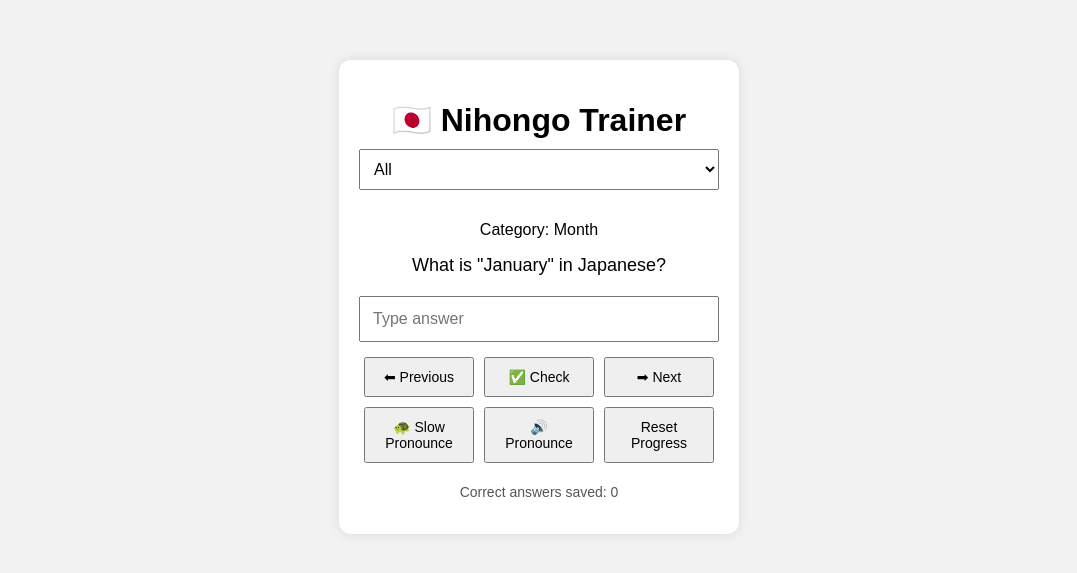
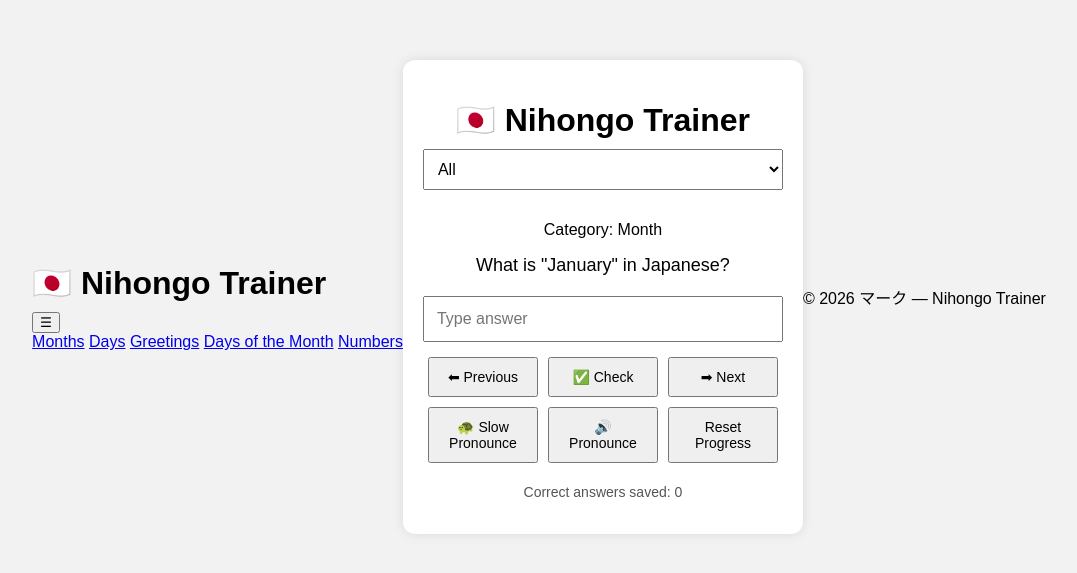
Before and after one commit to marksantiago1/nihongo, a plain HTML site: page index.html in a window 1280 px wide. Shown: the part 103-676 px from the top of the page, without its empty margins (101-1178 px from the left). Drawn offline with Linux system fonts and the light colour scheme.

Commit message:
Update index.html

```diff
--- a/index.html
+++ b/index.html
@@ -8,6 +8,20 @@
 </head>
 <body>
 
+<header>
+    <div class="header-content">
+        <h1>🇯🇵 Nihongo Trainer</h1>
+        <button class="hamburger" onclick="toggleMenu()">☰</button>
+        <nav id="nav-menu">
+            <a href="months.html">Months</a>
+            <a href="days.html">Days</a>
+            <a href="greetings.html">Greetings</a>
+            <a href="daysofmonth.html">Days of the Month</a>
+            <a href="numbers.html">Numbers</a>
+        </nav>
+    </div>
+</header>
+
 <div class="app">
     <h1>🇯🇵 Nihongo Trainer</h1>
 
@@ -16,6 +30,8 @@
         <option value="Month">Months</option>
         <option value="Day">Days</option>
         <option value="Greeting">Greetings</option>
+        <option value="DayOfMonth">Days of the Month</option>
+        <option value="Number">Numbers 1-1000</option>
     </select>
 
     <div class="card">
@@ -31,9 +47,7 @@
             <button onclick="playSlowPronunciation()">🐢 Slow Pronounce</button>
             <button onclick="playPronunciation()">🔊 Pronounce</button>
             <button onclick="resetProgress()">Reset Progress</button>
-
         </div>
-
 
         <p id="result"></p>
         <p id="correctAnswer"></p>
@@ -42,5 +56,9 @@
 </div>
 
 <script src="script.js"></script>
+
+<footer>
+    <p>© 2026 マーク — Nihongo Trainer</p>
+</footer>
 </body>
 </html>
```
Lines whose indentation alone changed are shown as unchanged.
